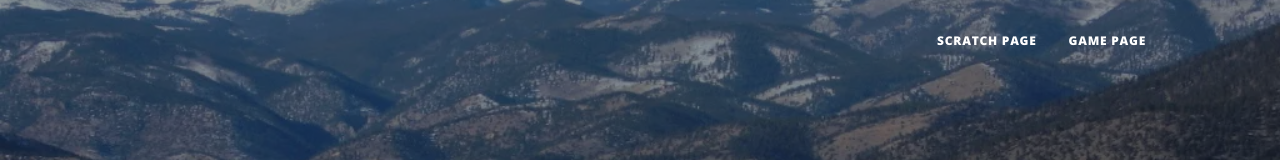
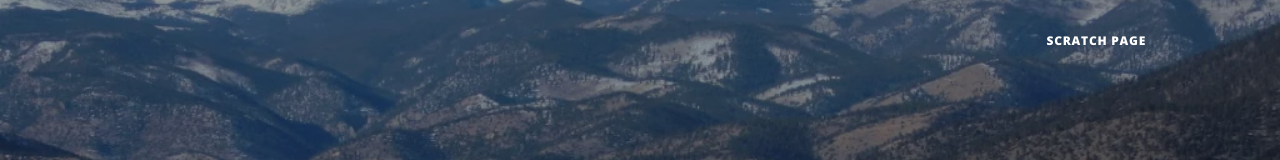
Before and after one commit to jchuggBYU/IS-201-WebProject, a plain HTML site: page index.html in a window 1280 px wide. Shown: the top 160 px of the page. Drawn offline with nearby package versions, Linux system fonts and the light colour scheme.

Commit message:
Add files via upload

```diff
--- a/index.html
+++ b/index.html
@@ -27,7 +27,6 @@
                 <div class="collapse navbar-collapse" id="navbarResponsive">
                     <ul class="navbar-nav ms-auto py-4 py-lg-0">
                         <li class="nav-item"><a class="nav-link px-lg-3 py-3 py-lg-4" href="scratch.html">Scratch Page</a></li>
-                        <li class="nav-item"><a class="nav-link px-lg-3 py-3 py-lg-4" href="game.html">Game Page</a></li>
                     </ul>
                 </div>
             </div>
```
